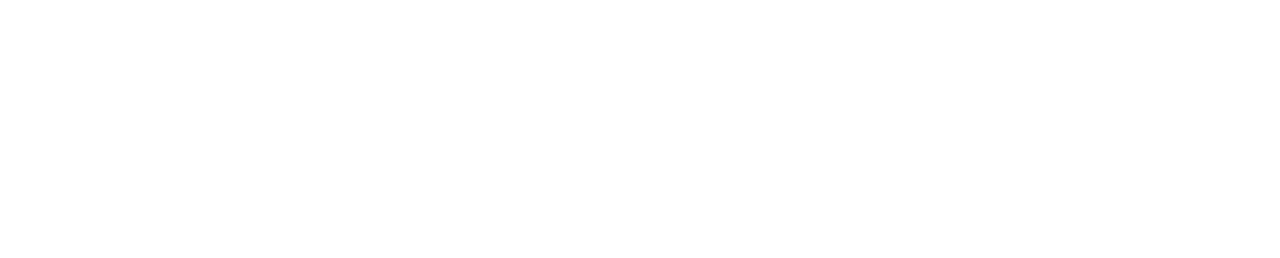
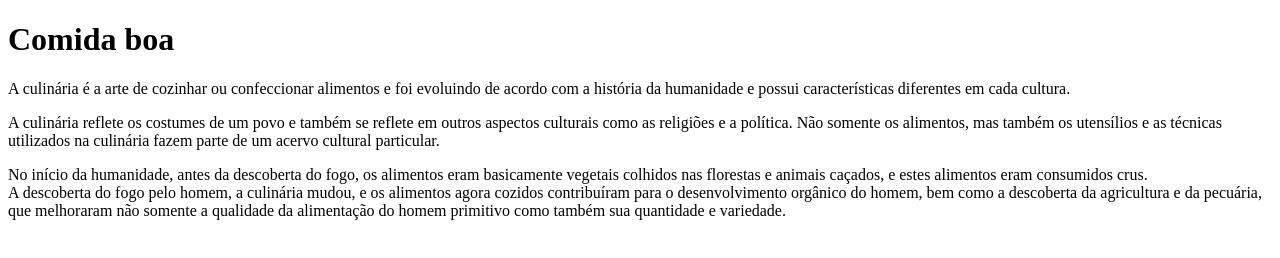
Before and after one commit to longelozoma/html_css, a plain HTML site: page index.html in a window 1280 px wide. Drawn offline with Linux system fonts and the light colour scheme.

Commit message:
terceiro commit

```diff
--- a/index.html
+++ b/index.html
@@ -8,6 +8,14 @@
     <link rel="stylesheet" href="style.css">
 </head>
 <body>
+    <h1>Comida boa</h1>
+
+    <p>
+        A culinária é a arte de cozinhar ou confeccionar alimentos e foi evoluindo de acordo com a história da humanidade e possui características diferentes em cada cultura.</p>
+
+        <p>A culinária reflete os costumes de um povo e também se reflete em outros aspectos culturais como as religiões e a política. Não somente os alimentos, mas também os utensílios e as técnicas utilizados na culinária fazem parte de um acervo cultural particular.</p>
+
+        <p>No início da humanidade, antes da descoberta do fogo, os alimentos eram basicamente vegetais colhidos nas florestas e animais caçados, e estes alimentos eram consumidos crus. <br> A descoberta do fogo pelo homem, a culinária mudou, e os alimentos agora cozidos contribuíram para o desenvolvimento orgânico do homem, bem como a descoberta da agricultura e da pecuária, que melhoraram não somente a qualidade da alimentação do homem primitivo como também sua quantidade e variedade.</p>
 
 </body>
 </html>
```
